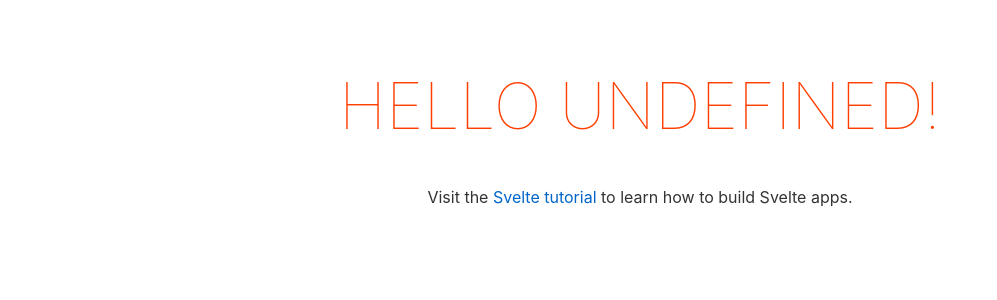
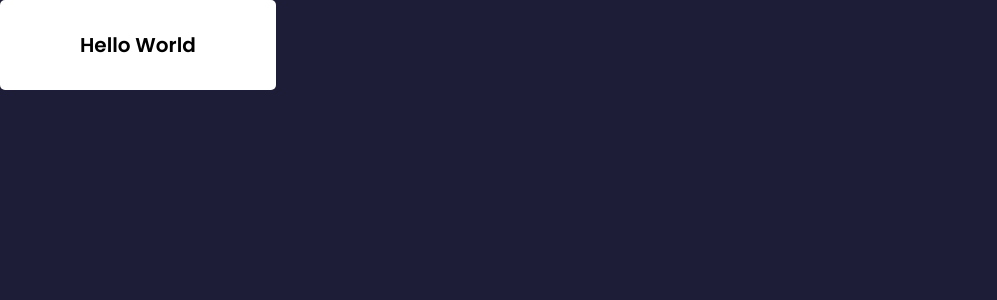
Before and after one commit to sriveer-me/feedback-app, a Svelte app: page / in a window 1280 px wide. Shown: the top 300 px of the page, without its empty margins (0-997 px from the left). Built offline with nearby package versions, Linux system fonts and the light colour scheme.

Commit message:
feat: add sass support
Created a new component Card so as to test added sass support.

```diff
--- a/package.json
+++ b/package.json
@@ -18,6 +18,8 @@
     "svelte": "^3.0.0"
   },
   "dependencies": {
-    "sirv-cli": "^2.0.0"
+    "sass": "^1.53.0",
+    "sirv-cli": "^2.0.0",
+    "svelte-preprocess": "^4.10.7"
   }
 }
--- a/public/global.css
+++ b/public/global.css
@@ -1,63 +1,16 @@
-html, body {
-	position: relative;
-	width: 100%;
-	height: 100%;
+html{
+    font-size: 62.5%;
 }
 
-body {
-	color: #333;
-	margin: 0;
-	padding: 8px;
-	box-sizing: border-box;
-	font-family: -apple-system, BlinkMacSystemFont, "Segoe UI", Roboto, Oxygen-Sans, Ubuntu, Cantarell, "Helvetica Neue", sans-serif;
+*,
+*::before,
+*::after{
+    padding: 0;
+    margin: 0;
+    box-sizing: border-box;
 }
 
-a {
-	color: rgb(0,100,200);
-	text-decoration: none;
+body{
+	font-family: 'Poppins', sans-serif;
+	background-color: #1e1d37;
 }
-
-a:hover {
-	text-decoration: underline;
-}
-
-a:visited {
-	color: rgb(0,80,160);
-}
-
-label {
-	display: block;
-}
-
-input, button, select, textarea {
-	font-family: inherit;
-	font-size: inherit;
-	-webkit-padding: 0.4em 0;
-	padding: 0.4em;
-	margin: 0 0 0.5em 0;
-	box-sizing: border-box;
-	border: 1px solid #ccc;
-	border-radius: 2px;
-}
-
-input:disabled {
-	color: #ccc;
-}
-
-button {
-	color: #333;
-	background-color: #f4f4f4;
-	outline: none;
-}
-
-button:disabled {
-	color: #999;
-}
-
-button:not(:disabled):active {
-	background-color: #ddd;
-}
-
-button:focus {
-	border-color: #666;
-}
--- a/rollup.config.js
+++ b/rollup.config.js
@@ -1,3 +1,4 @@
+import preprocess from 'svelte-preprocess';
 import svelte from 'rollup-plugin-svelte';
 import commonjs from '@rollup/plugin-commonjs';
 import resolve from '@rollup/plugin-node-resolve';
@@ -41,7 +42,8 @@ export default {
 			compilerOptions: {
 				// enable run-time checks when not in production
 				dev: !production
-			}
+			},
+			preprocess: preprocess()
 		}),
 		// we'll extract any component CSS out into
 		// a separate file - better for performance
--- a/src/App.svelte
+++ b/src/App.svelte
@@ -1,30 +1,7 @@
 <script>
-	export let name;
+	import Card from './Card.svelte';
 </script>
 
-<main>
-	<h1>Hello {name}!</h1>
-	<p>Visit the <a href="https://svelte.dev/tutorial">Svelte tutorial</a> to learn how to build Svelte apps.</p>
-</main>
-
-<style>
-	main {
-		text-align: center;
-		padding: 1em;
-		max-width: 240px;
-		margin: 0 auto;
-	}
-
-	h1 {
-		color: #ff3e00;
-		text-transform: uppercase;
-		font-size: 4em;
-		font-weight: 100;
-	}
-
-	@media (min-width: 640px) {
-		main {
-			max-width: none;
-		}
-	}
-</style>
+<Card>
+	<h1>Hello World</h1>
+</Card>
--- /dev/null
+++ b/src/Card.svelte
@@ -0,0 +1,17 @@
+<div class="card">
+    <slot></slot>
+</div>
+
+<style lang="scss">
+    @import './scss/variables';
+
+    .card{
+        display: inline-block;
+        position: relative;
+
+        max-width: 100rem;
+        padding: 3rem 8rem;
+        background-color: $color-light-1;
+        border-radius: .5rem;
+    }
+</style>
```
Also changed, not shown: 1 other file (tests, documents, lock files or other folders).
